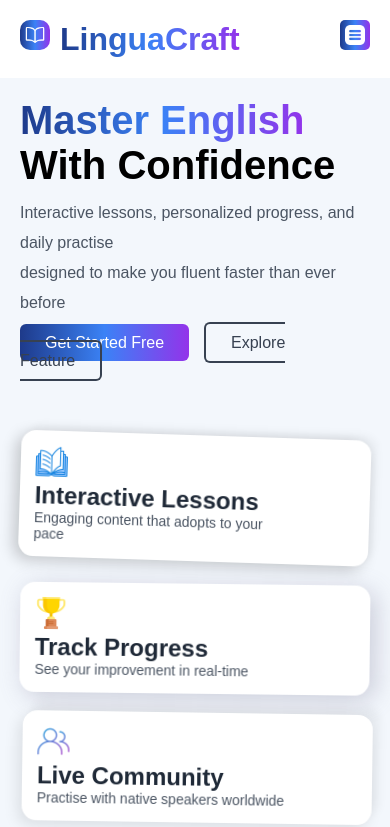
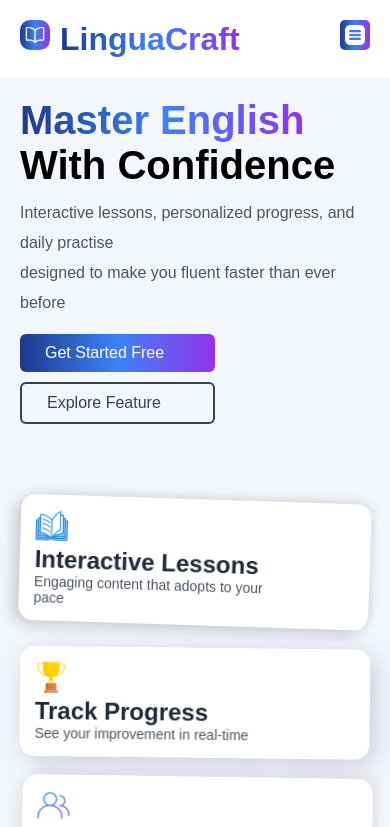
Before and after one commit to Muzaffarfullstack/linguacraft, a React (Vite) app: page / in a window 390 px wide. Shown: the top 827 px of the page. Built offline with nearby package versions, Linux system fonts and the light colour scheme.

Commit message:
new changes

```diff
--- a/src/components/MasterEnglish.css
+++ b/src/components/MasterEnglish.css
@@ -193,6 +193,13 @@ figure img {
   .english-text p {
     font-size: 16px;
   }
+  .btn-free,
+  .btn-explore {
+    display: block;
+    margin: 10px 0;
+    max-width: 500px;
+    width: 50vw;
+  }
   .english-card {
     display: block;
     margin-bottom: 50px;
--- a/src/pages/courses/Course.module.css
+++ b/src/pages/courses/Course.module.css
@@ -1,15 +1,3 @@
-[data-sonner-toast][data-type="error"] {
-  background-color: #fef2f2;
-  color: #991b1b;
-  border: 1px solid #fca5a5;
-  font-size: 20px;
-}
-[data-sonner-toast] {
-  border-radius: 10px;
-  font-family: "Inter", sans-serif;
-  padding: 14px;
-}
-
 .exploreHeader {
   text-align: center;
   padding: 30px 0;
```
